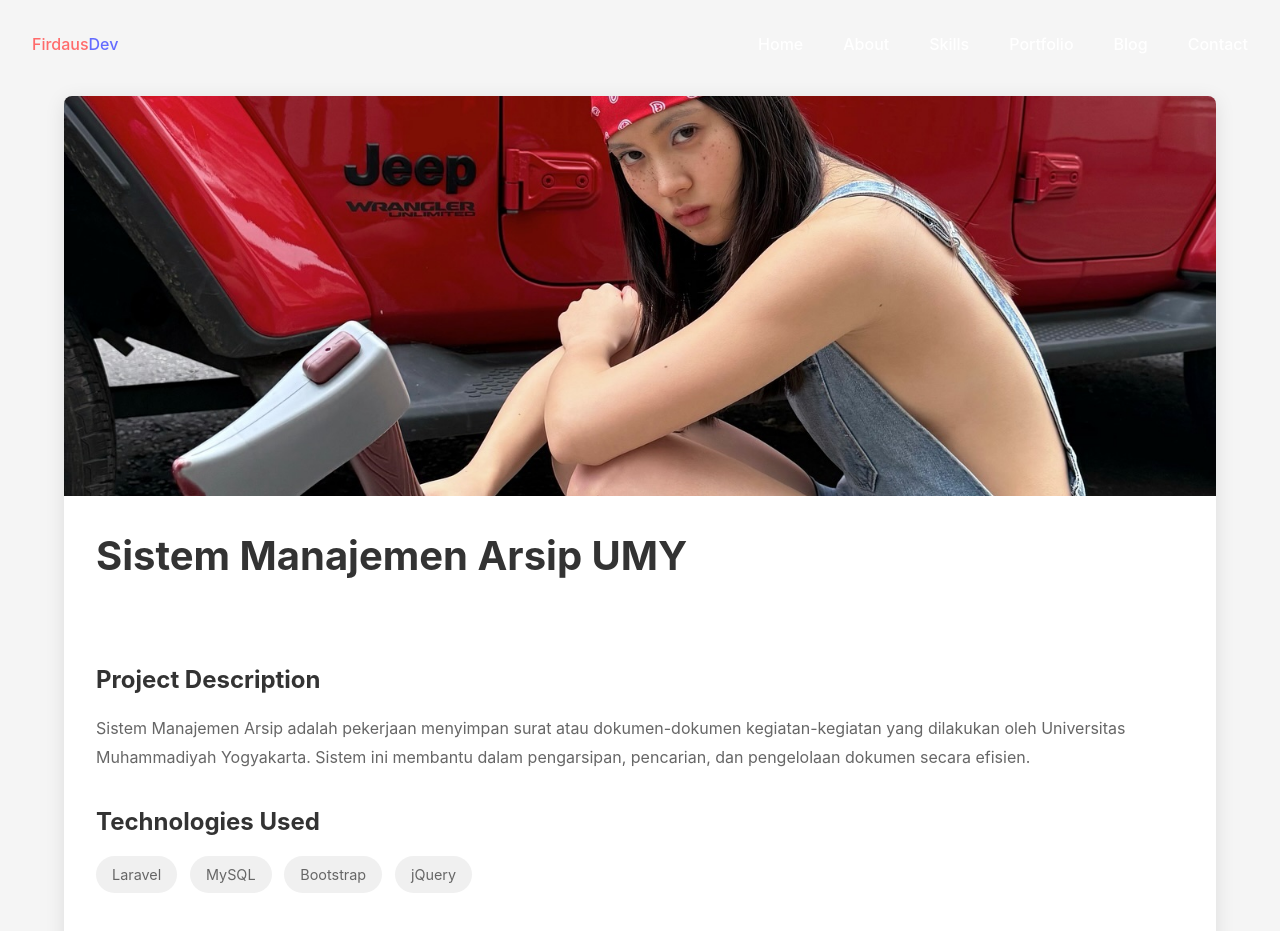
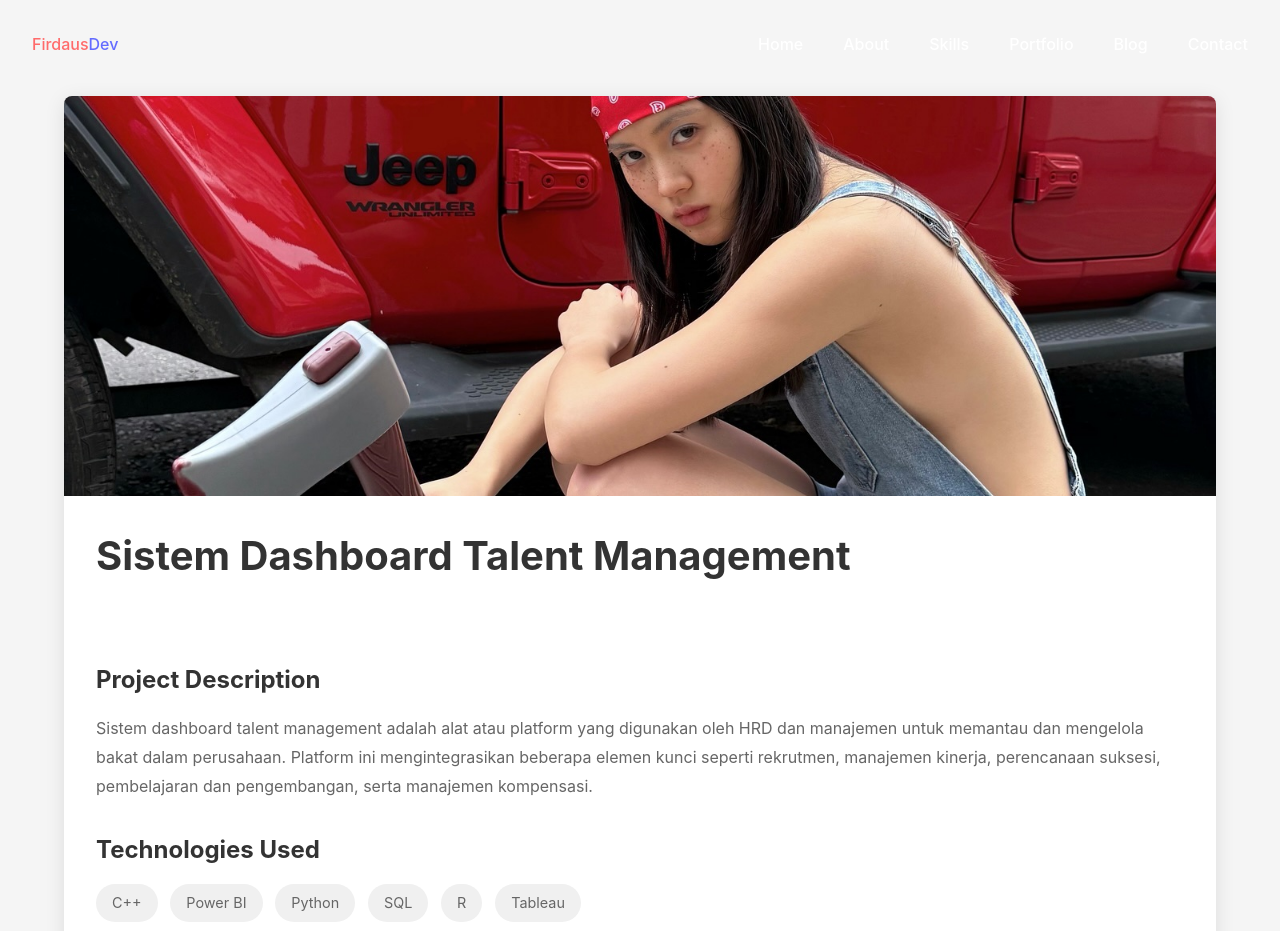
Before and after one commit to firdausmuh/firdaus-web, a React (Vite) app: page /project/1 in a window 1280 px wide. Shown: the top 931 px of the page. Built offline with nearby package versions, Linux system fonts and the light colour scheme.

Commit message:
update the detail-project

```diff
--- a/src/pages/ProjectDetail.jsx
+++ b/src/pages/ProjectDetail.jsx
@@ -8,11 +8,11 @@ function ProjectDetail() {
   const projects = [
     {
       id: 1,
-      title: "Sistem Manajemen Arsip UMY",
+      title: "Sistem Dashboard Talent Management",
       description:
-        "Sistem Manajemen Arsip adalah pekerjaan menyimpan surat atau dokumen-dokumen kegiatan-kegiatan yang dilakukan oleh Universitas Muhammadiyah Yogyakarta. Sistem ini membantu dalam pengarsipan, pencarian, dan pengelolaan dokumen secara efisien.",
-      technologies: ["Laravel", "MySQL", "Bootstrap", "jQuery"],
-      features: ["Manajemen dokumen digital", "Pencarian dokumen", "Kategorisasi arsip", "Laporan dan statistik"],
+        "Sistem dashboard talent management adalah alat atau platform yang digunakan oleh HRD dan manajemen untuk memantau dan mengelola bakat dalam perusahaan. Platform ini mengintegrasikan beberapa elemen kunci seperti rekrutmen, manajemen kinerja, perencanaan suksesi, pembelajaran dan pengembangan, serta manajemen kompensasi.",
+      technologies: ["C++", "Power BI", "Python", "SQL", "R", "Tableau"],
+      features: ["Pelaporan", "Manajemenr Kinerja", "Keterlibatan Talenta", "Pembelajaran dan Pengembangan", "Talent Management", "Talent Pipeline"],
       image: "/src/assets/projects/mintira.jpg",
       demoLink: "#",
       githubLink: "#",
```
